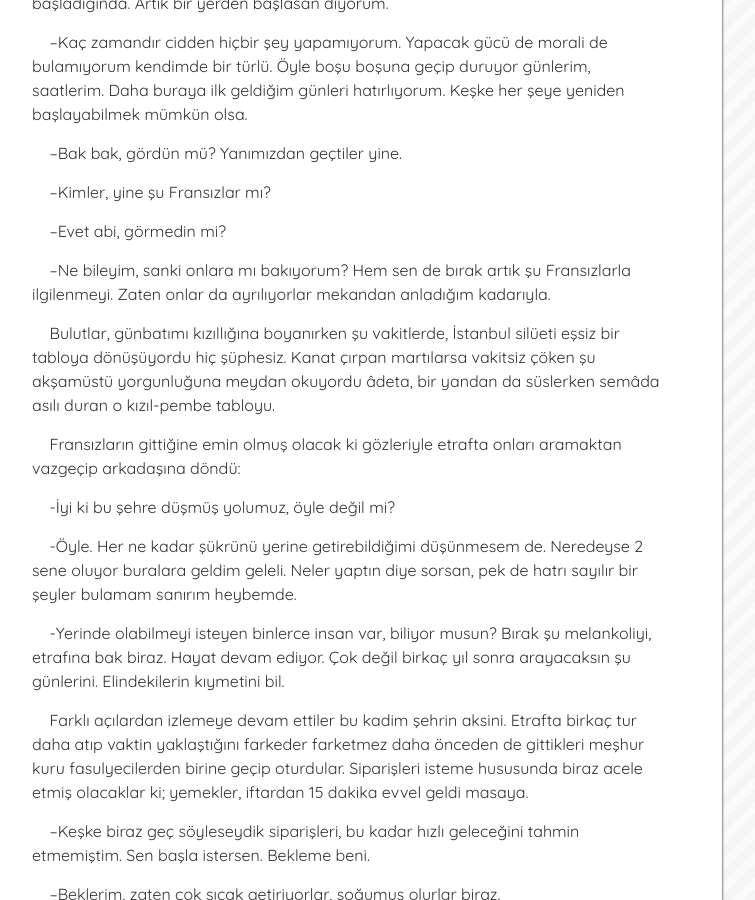
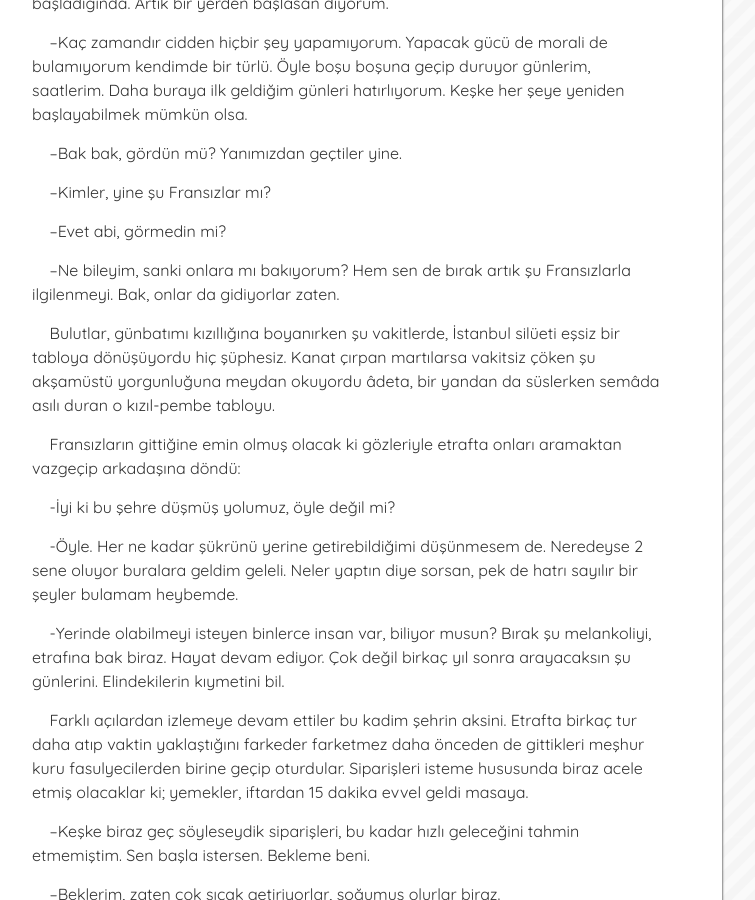
Before and after one commit to muhammedaydogdu/muhammedaydogdu.github.io, a Jekyll site: the page built from _posts/2018-03-31-o-ve-o.md, in a window 1280 px wide and 900 px high, scrolled down 5663 px. Shown: the whole window, without its empty margins (293-1048 px from the left). Built offline with Jekyll 4.4.1, drawn with Linux system fonts in a browser that asks for light colours; some web fonts are replaced.

Commit message:
Update 2018-03-31-o-ve-o.md

```diff
--- a/_posts/2018-03-31-o-ve-o.md
+++ b/_posts/2018-03-31-o-ve-o.md
@@ -190,7 +190,7 @@ image: oveo.jpeg
 
 &nbsp;&nbsp;&nbsp;&nbsp;–Evet abi, görmedin mi?
 
-&nbsp;&nbsp;&nbsp;&nbsp;–Ne bileyim, sanki onlara mı bakıyorum? Hem sen de bırak artık şu Fransızlarla ilgilenmeyi. Zaten onlar da ayrılıyorlar mekandan anladığım kadarıyla.
+&nbsp;&nbsp;&nbsp;&nbsp;–Ne bileyim, sanki onlara mı bakıyorum? Hem sen de bırak artık şu Fransızlarla ilgilenmeyi. Bak, onlar da gidiyorlar zaten.
 
 &nbsp;&nbsp;&nbsp;&nbsp;Bulutlar, günbatımı kızıllığına boyanırken şu vakitlerde, İstanbul silüeti eşsiz bir tabloya dönüşüyordu hiç şüphesiz. Kanat çırpan martılarsa vakitsiz çöken şu akşamüstü yorgunluğuna meydan okuyordu âdeta, bir yandan da süslerken semâda asılı duran o kızıl-pembe tabloyu.
 
@@ -198,7 +198,7 @@ image: oveo.jpeg
 
 &nbsp;&nbsp;&nbsp;&nbsp;-İyi ki bu şehre düşmüş yolumuz, öyle değil mi?
 
-&nbsp;&nbsp;&nbsp;&nbsp;-Öyle. Her ne kadar şükrünü yerine getirebildiğimi düşünmesem de. Neredeyse 2 sene oluyor buralara geldim geleli. Neler yaptın diye sorsan, pek de hatrı sayılır bir şeyler bulamam sanırım heybemde.
+&nbsp;&nbsp;&nbsp;&nbsp;-Öyle. Her ne kadar şükrünü yerine getirebildiğimi düşünmesem de. Neredeyse 2 sene oluyor buralara geldim geleli. Neler yaptın diye sorsan, pek de hatrı sayılır bir şeyler bulamam heybemde.
 
 &nbsp;&nbsp;&nbsp;&nbsp;-Yerinde olabilmeyi isteyen binlerce insan var, biliyor musun? Bırak şu melankoliyi, etrafına bak biraz. Hayat devam ediyor. Çok değil birkaç yıl sonra arayacaksın şu günlerini. Elindekilerin kıymetini bil.
 
```
